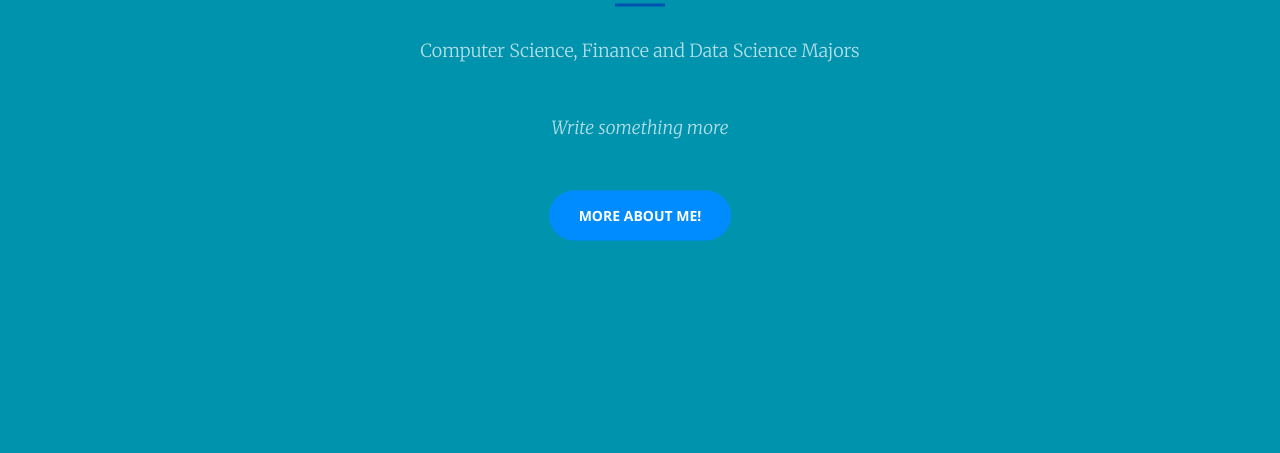
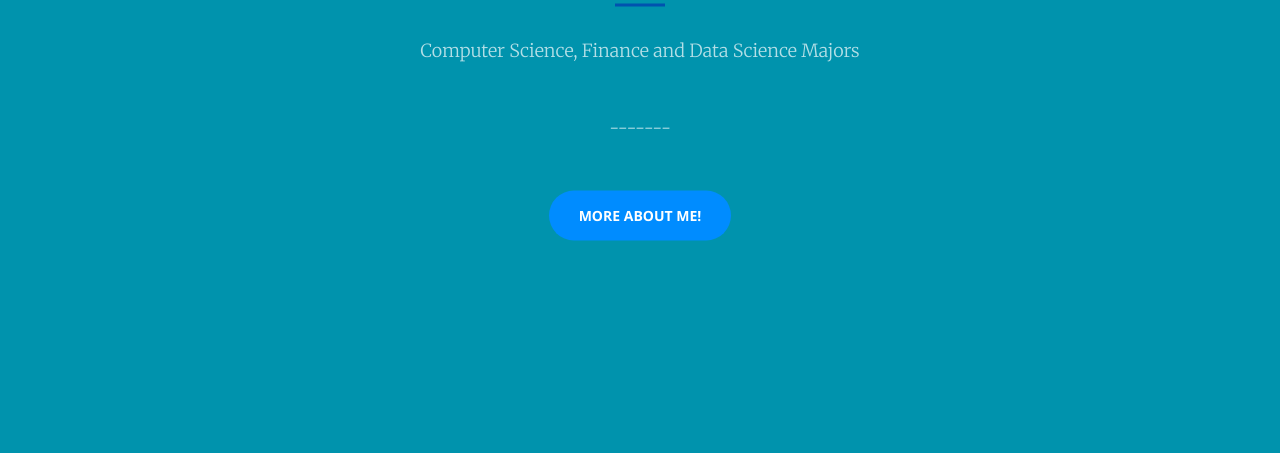
Before and after one commit to Virgil525/PersonalWebsite, a plain HTML site: page index.html in a window 1280 px wide. Shown: the part 347-800 px from the top of the page. Drawn offline with nearby package versions, Linux system fonts and the light colour scheme.

Commit message:
Update index.html

```diff
--- a/index.html
+++ b/index.html
@@ -101,7 +101,7 @@
         <h2 id="homeHeadingAbout">About Me</h2>
         <hr>
         <p>Computer Science, Finance and Data Science Majors</p>
-        <p><i>Write something more</i></p>
+        <p><i>-------</i></p>
         <a href="#about" class="btn btn-primary btn-xl page-scroll">More About me!</a>
       </div>
     </div>
```
